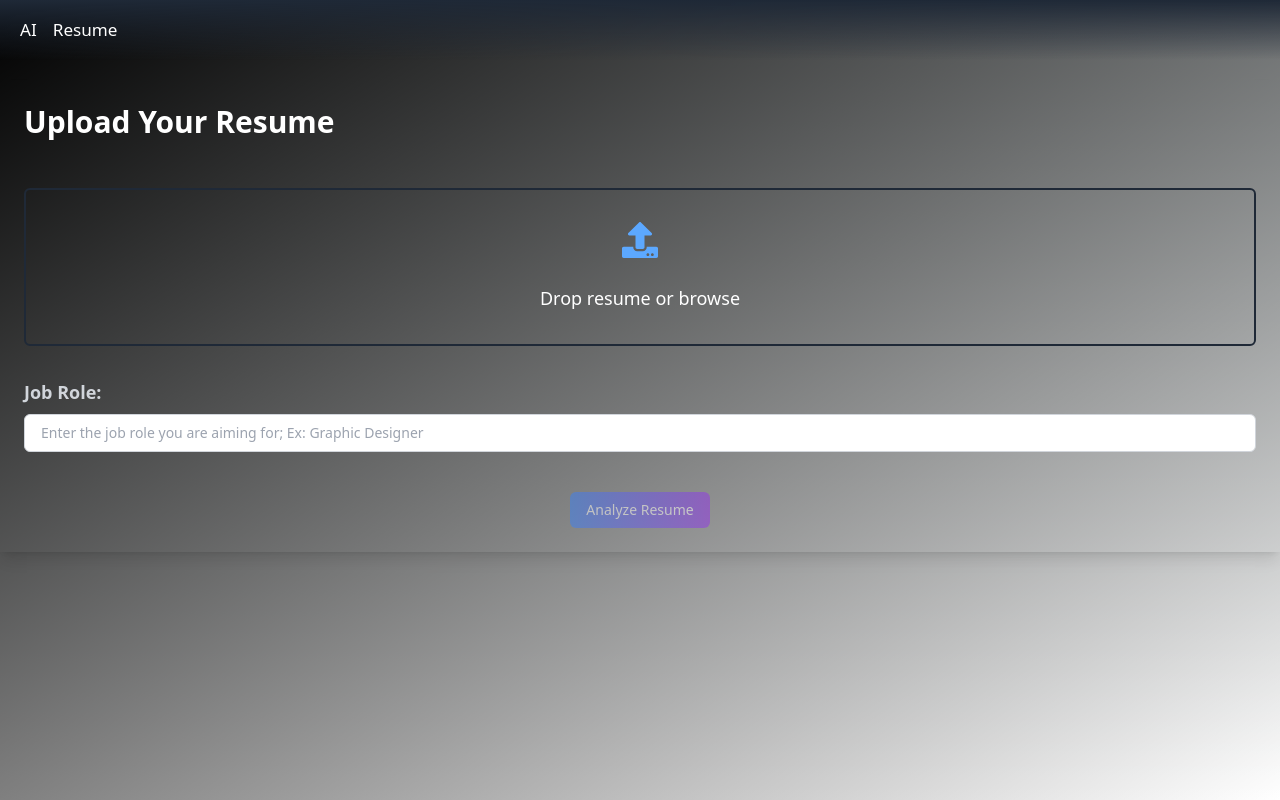
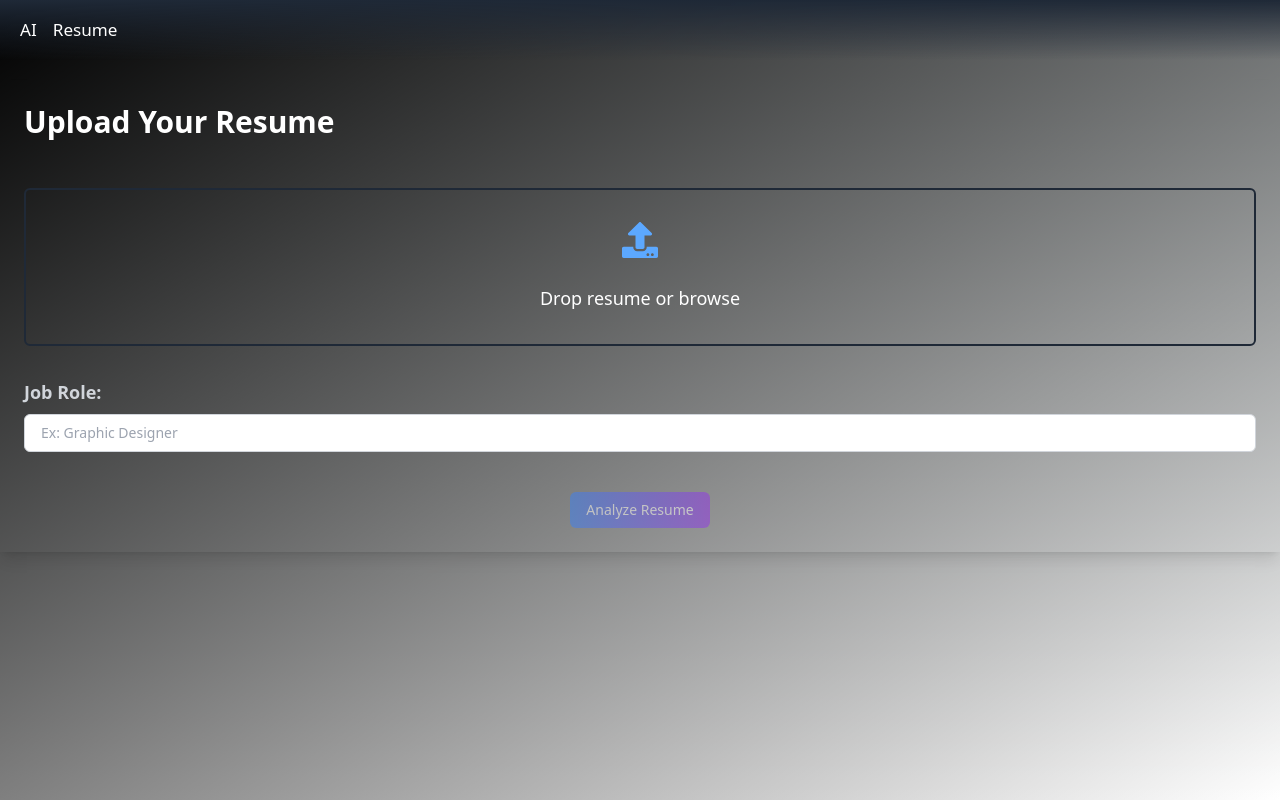
Before and after one commit to Anurag-Gaddamwar/CypherAI, a Next.js app: page /resume in a window 1280 px wide. Built offline with nearby package versions, Linux system fonts and the light colour scheme.

Commit message:
Update resume.jsx

```diff
--- a/pages/resume.jsx
+++ b/pages/resume.jsx
@@ -157,7 +157,7 @@ const Resume = () => {
             id="jobRole"
             value={jobRole}
             onChange={(e) => setJobRole(e.target.value)}
-            placeholder="Enter the job role you are aiming for; Ex: Graphic Designer"
+            placeholder="Ex: Graphic Designer"
             className="w-full px-4 py-2 text-black rounded-md border border-gray-300 focus:outline-none focus:border-blue-500"
           />
         </div>
```
